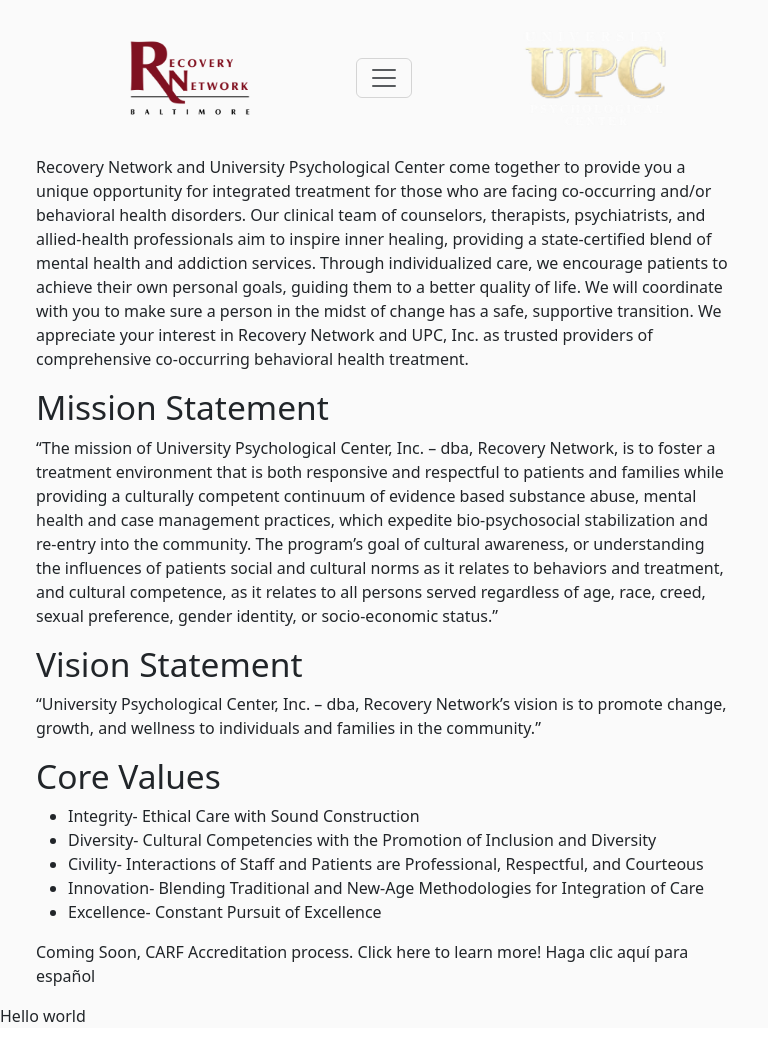
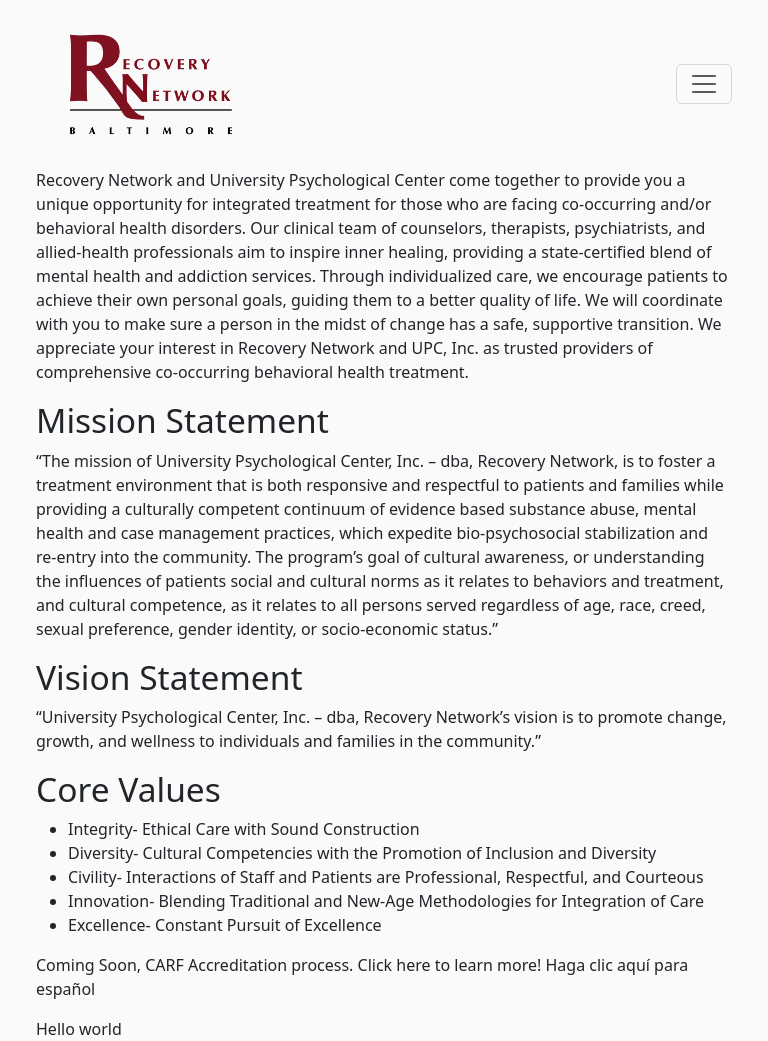
Before and after one commit to BuffManKyle/rnupc, a React (Create React App) app: page / in a window 768 px wide. Built offline with nearby package versions, Linux system fonts and the light colour scheme.

Commit message:
Logo variation mobile test

```diff
--- a/src/pages/partials/footer.js
+++ b/src/pages/partials/footer.js
@@ -1,13 +1,17 @@
 import "bootstrap/dist/css/bootstrap.min.css";
 import './footer.css'
 import React from "react";
+import {Container} from 'react-bootstrap';
+
 
 function Footer () {
     return (
         <>
-   <div>
-    Hello world
-   </div>
+    <Container>
+    <div>
+        Hello world
+    </div>
+   </Container>
 </>
     )
 };
--- a/src/pages/partials/header.css
+++ b/src/pages/partials/header.css
@@ -29,8 +29,18 @@
         width: 110%;
     }
     .nav-brand-containter{
-        margin: 2% 10%;
-        max-width: 22%;
+        margin: 0;
+        max-width: 30%;
     }
+    .hide-on-mobile{
+        display: none;
+    }
+}
 
+
+@media (min-width:768px) {
+
+    .hide-on-desktop{
+        display: none;
+    }
 }
--- a/src/pages/partials/header.js
+++ b/src/pages/partials/header.js
@@ -16,6 +16,14 @@ return (
             <img
             className="rn-logo"
              src={Rnlogo} alt="Recovery Network Logo"
+            />
+        </Navbar.Brand>
+        </Container>
+        <Container className="nav-brand-containter hide-on-desktop">
+        <Navbar.Brand href="/">
+            <img
+            className="rn-logo"
+             src={Upclogo} alt="University Psychological Center Logo"
             />
         </Navbar.Brand>
         </Container>
@@ -48,7 +56,7 @@ return (
             </NavDropdown>
           </Nav>
         </Navbar.Collapse>
-        <Container className="nav-brand-containter">
+        <Container className="nav-brand-containter hide-on-mobile">
         <Navbar.Brand href="/">
             <img
             className="rn-logo"
```
Also changed, not shown: 1 other file (tests, documents, lock files or other folders).
